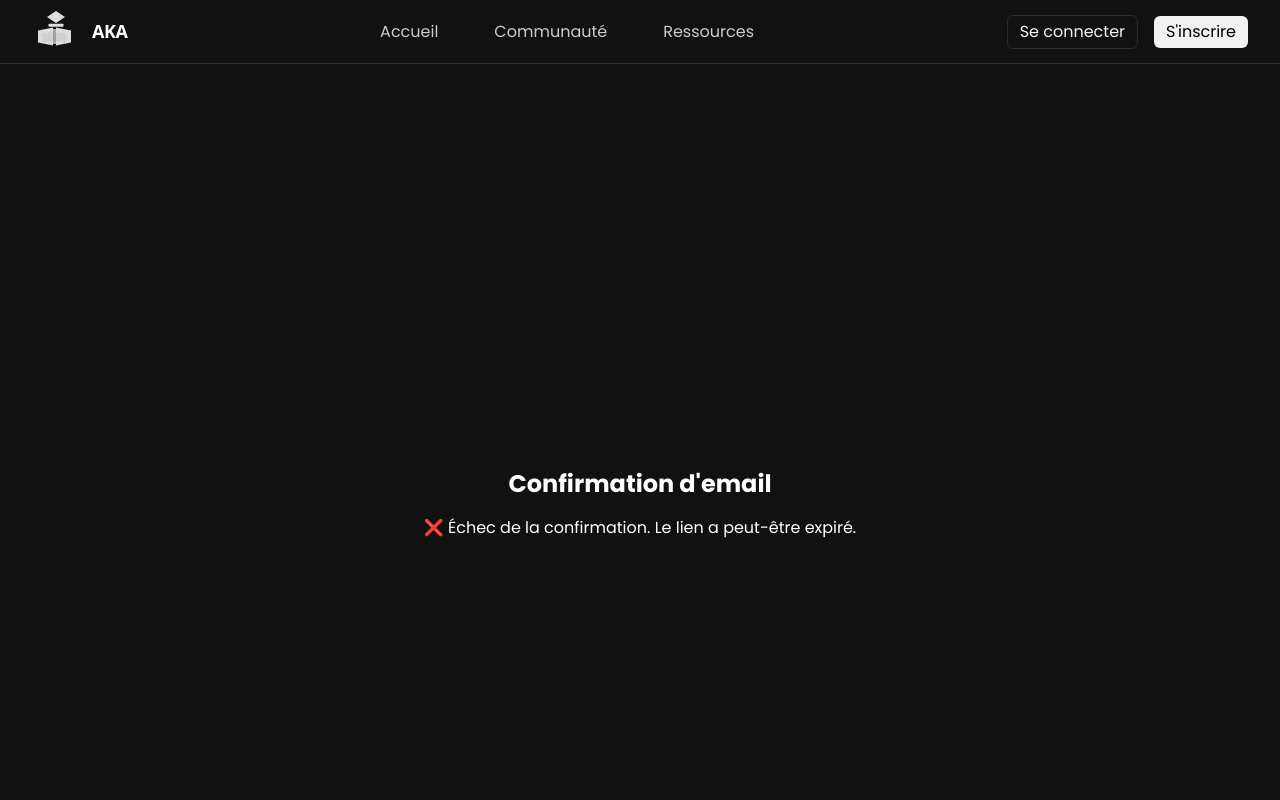
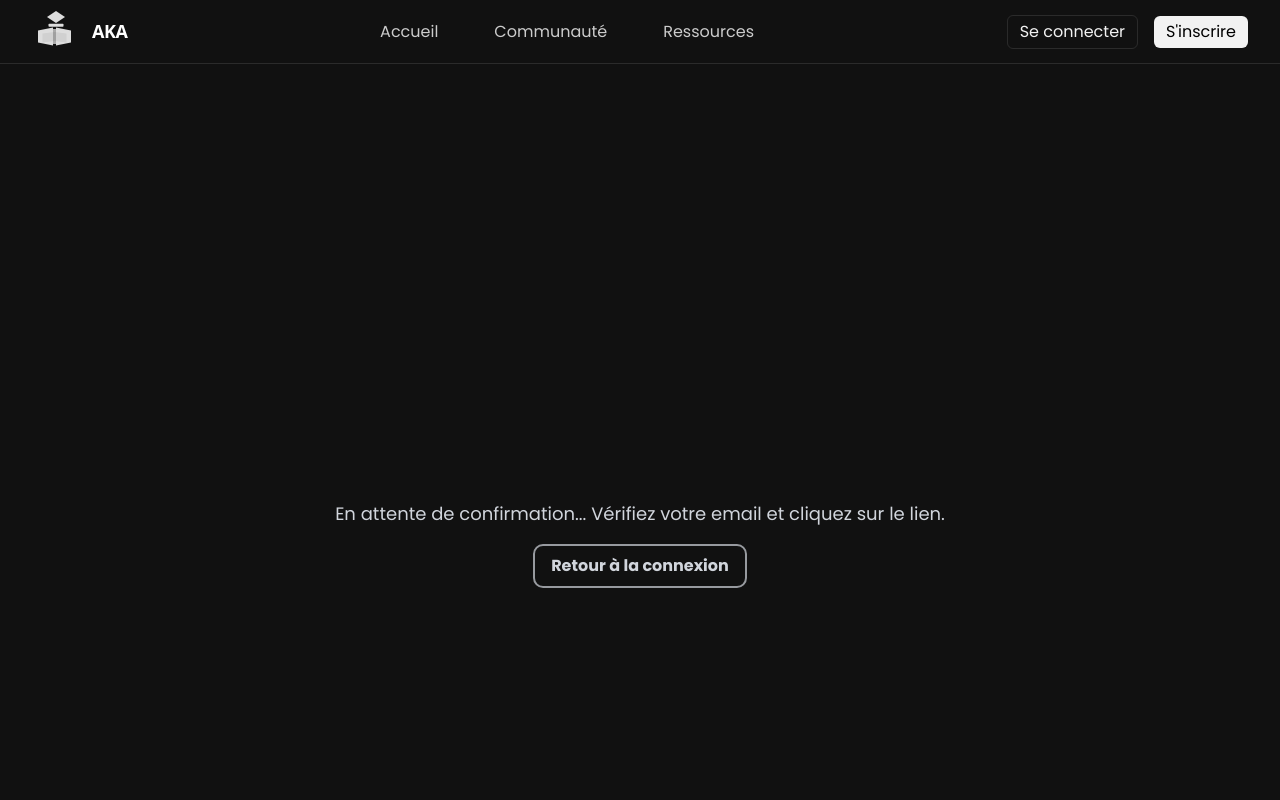
Before and after one commit to Uniqueredfoxer/hackaton-Esi, a React (Vite) app: page /confirm-email in a window 1280 px wide. Shown: the top 800 px of the page. Built offline with nearby package versions, Linux system fonts and the light colour scheme; no server answers.

Commit message:
some late fixes

```diff
--- a/src/components/callToAction.jsx
+++ b/src/components/callToAction.jsx
@@ -8,7 +8,7 @@ const CallToAction = () => {
             <p className="text-sm text-center text-gray-500 md:text-base">Si vous avez des ressources à partager ou des questions, n'hésitez pas à nous le faire savoir!</p>
             <div className="flex flex-col gap-3 md:flex-row md:gap-4">
                 <Link to="/upload" className=" text-center inline-block bg-green-700/25 hover:bg-green-700/50 transition-colors duration-300 ease-in-out font-semibold py-2 px-4 rounded-md text-green-400 ">televerser</Link>
-                <Link to="/ask" className="inline-block bg-blue-700/25 hover:bg-blue-700/50 transition-colors duration-300 ease-in-out font-semibold py-2 px-4 rounded-md text-blue-400">poser une question</Link>
+                <Link to="/post" className="inline-block bg-blue-700/25 hover:bg-blue-700/50 transition-colors duration-300 ease-in-out font-semibold py-2 px-4 rounded-md text-blue-400">poser une question</Link>
             </div>
         </div>
     );
--- a/src/pages/confirmEmail.jsx
+++ b/src/pages/confirmEmail.jsx
@@ -1,56 +1,108 @@
 import { useEffect, useState } from "react";
-import { useNavigate, useSearchParams } from "react-router-dom";
+import { useNavigate } from "react-router-dom";
 import supabase from "../services/supabase";
 
 const ConfirmEmail = () => {
-  const [searchParams] = useSearchParams();
   const navigate = useNavigate();
-  const [message, setMessage] = useState("Vérification en cours...");
+  const [message, setMessage] = useState("");
   const [loading, setLoading] = useState(true);
 
   useEffect(() => {
-    const verifyEmail = async () => {
-      const token_hash = searchParams.get("token") || 'temp_hash';
-      const type = searchParams.get("type") || 'temp_type';
-      const next = searchParams.get("redirect_to") || "/";
+    let mounted = true;
 
-      if (!token_hash || !type) {
-        setMessage("Lien de confirmation invalide.");
-        setLoading(false);
-        return;
-      }
+    const checkVerification = async () => {
+      try {
+        // 1. First, check if user already has a valid session
+        const { data: { session } } = await supabase.auth.getSession();
 
-      try {
-        const { error } = await supabase.auth.verifyOtp({
-          token_hash,
-          type,
-        });
+        if (session?.user) {
+          // Check if email was recently confirmed
+          const { data: { user } } = await supabase.auth.getUser();
 
-        if (error) {
-          console.error("Confirmation error:", error);
-          setMessage(
-            "❌ Échec de la confirmation. Le lien a peut-être expiré.",
-          );
-        } else {
-          setMessage("✅ Votre email a été confirmé ! Redirection...");
-          setTimeout(() => navigate(next), 2000);
+          if (user?.email_confirmed_at) {
+            if (mounted) {
+              setMessage("✅ Votre email a été confirmé avec succès !");
+              setTimeout(() => navigate("/"), 2000);
+            }
+            return;
+          }
         }
-      } catch (err) {
-        console.error(err);
-        setMessage("Une erreur inattendue est survenue.");
-      } finally {
-        setLoading(false);
+
+        // 2. Set up auth state listener for future changes
+        const { data: { subscription } } = supabase.auth.onAuthStateChange(
+          async (event) => {
+            console.log("Auth state changed:", event);
+
+            if (!mounted) return;
+
+            if (event === "SIGNED_IN" || event === "USER_UPDATED") {
+              // User signed in or was updated (email confirmed)
+              const { data: { user } } = await supabase.auth.getUser();
+
+              if (user?.email_confirmed_at) {
+                setMessage("✅ Votre email a été confirmé avec succès !");
+                setTimeout(() => navigate("/"), 2000);
+              }
+            } else if (event === "TOKEN_REFRESHED") {
+              // Session was refreshed, check email confirmation
+              const { data: { user } } = await supabase.auth.getUser();
+
+              if (user?.email_confirmed_at) {
+                setMessage("✅ Votre email a été confirmé avec succès !");
+                setTimeout(() => navigate("/"), 2000);
+              }
+            }
+          }
+        );
+
+        // 3. Wait a bit for any pending redirect from Supabase
+        setTimeout(() => {
+          if (mounted) {
+            setLoading(false);
+
+            if (!message) {
+              setMessage("En attente de confirmation... Vérifiez votre email et cliquez sur le lien.");
+            }
+          }
+        }, 3000);
+        return () => {
+          mounted = false;
+          subscription.unsubscribe();
+        };
+
+      } catch (error) {
+        console.error("Verification check error:", error);
+        if (mounted) {
+          setMessage("❌ Une erreur est survenue lors de la vérification.");
+          setLoading(false);
+        }
       }
     };
 
-    verifyEmail();
-  }, [searchParams, navigate]);
+    checkVerification();
+  }, [navigate, message]);
 
   return (
-    <div className="flex items-center justify-center min-h-screen text-white">
-      <div className="text-center p-6">
-        <h1 className="text-2xl font-bold mb-4">Confirmation d'email</h1>
-        {loading ? <p>Vérification en cours...</p> : <p>{message}</p>}
+    <div className=" px-4 flex items-center justify-center min-h-screen">
+      <div className="text-center">
+        {loading ? (
+          <div>
+            <div className="animate-spin rounded-full h-12 w-12 border-b-2 border-blue-500 mx-auto"></div>
+            <p className="mt-4">Vérification en cours...</p>
+          </div>
+        ) : (
+          <div className="flex flex-col justify-center items-center h-[30dvh] mt-[10dvh] p-4">
+            <p className="md:text-lg px-4 text-gray-300">{message}</p>
+            {message.includes("En attente") && (
+              <button
+                onClick={() => navigate("/login")}
+                className="mt-4 px-4 py-2 w-fit font-bold border-2 border-gray-300/70  text-gray-300 rounded-[10px] hover:bg-gray-300 hover:text-black transition-colors duration-300 ease-in-out"
+              >
+                Retour à la connexion
+              </button>
+            )}
+          </div>
+        )}
       </div>
     </div>
   );
```
